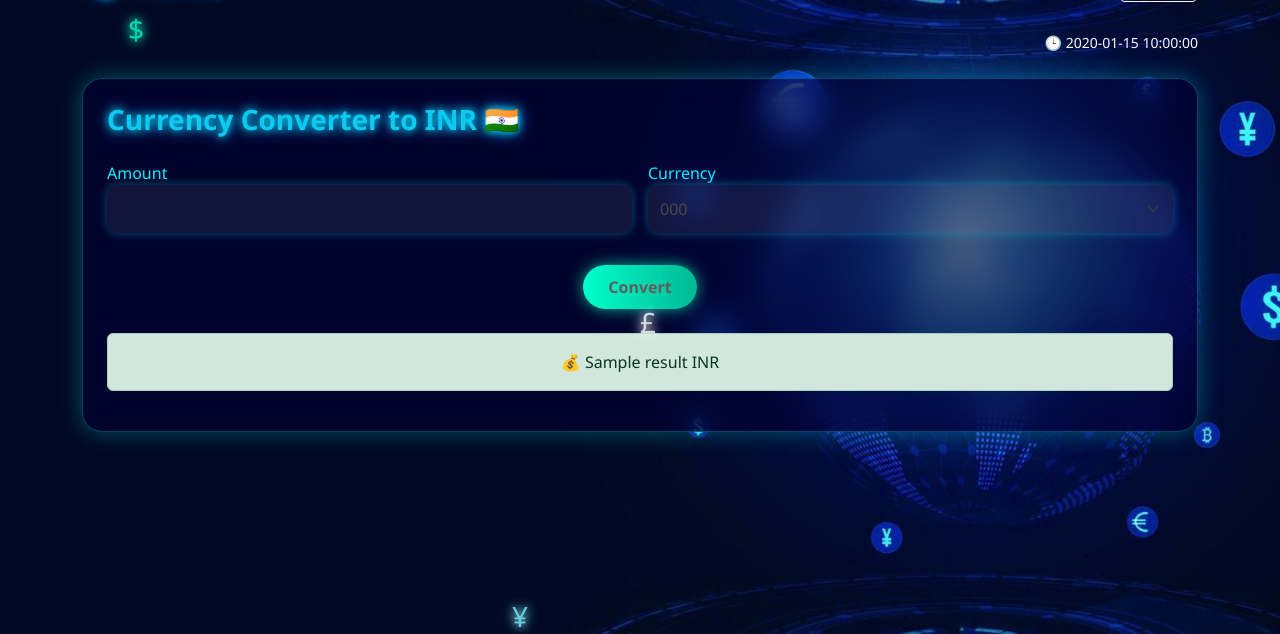
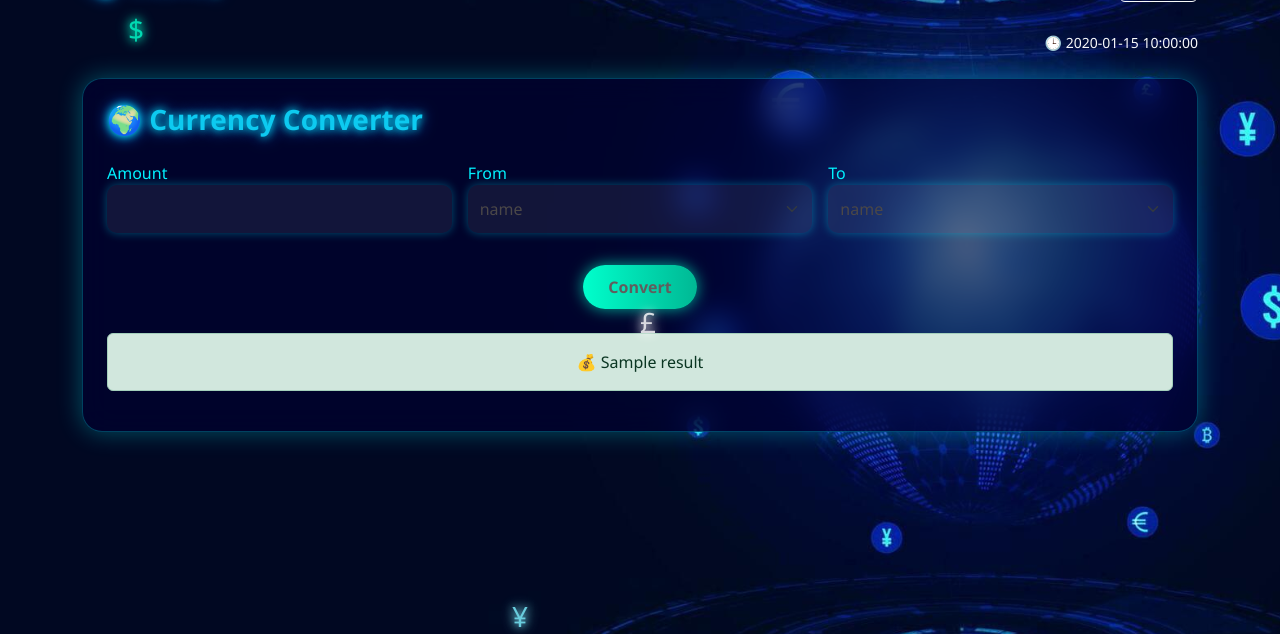
Before and after one commit to BHAVYSHETA/currency-convertor, a Flask app: template templates/index.html in a window 1280 px wide. Shown: the part 88-722 px from the top of the page. Run offline with Flask 3, Linux system fonts and the light colour scheme; the template is opened without the code that fills it: most values are stand-ins (such as "Sample title", 1, 10 or a date in 2020).

Commit message:
update templates and app.py

```diff
--- a/app.py
+++ b/app.py
@@ -2,19 +2,13 @@ from flask import send_from_directory
 from flask import Flask, render_template, request, redirect, url_for, session
 from datetime import datetime
 import os
+import requests
+
+# Your API key (replace with your real one)
+url = f"https://v6.exchangerate-api.com/v6/YOUR_API_KEY/latest/USD"
 
 app = Flask(__name__)
 app.secret_key = "secret123"
-
-# Currency conversion rates
-conversion_rates = {
-    "USD": 85.60, "AUD": 55.81, "CAD": 63.14, "EUR": 99.70, "GBP": 116.40,
-    "AED": 23.40, "CNY": 11.986, "NZD": 51.70, "BRL": 15.50, "SGD": 67.07,
-    "IDR": 0.05, "JPY": 0.60, "EGP": 1.85, "ZAR": 4.80, "KES": 0.70,
-    "NGN": 0.11, "BDT": 0.70, "PKR": 0.30, "NPR": 0.63, "BTN": 1.00,
-    "LKR": 0.29, "RUB": 1.08, "UAH": 2.08, "HKD": 11.00, "KZT": 1.70,
-    "TRY": 2.38, "THB": 2.53, "KPW": 0.10, "KRW": 0.06
-}
 
 # ---------------- Login Page ----------------
 @app.route("/", methods=["GET", "POST"])
@@ -38,12 +32,25 @@ def converter():
         return redirect(url_for("login"))
 
     result = None
+    conversion_rates = {}
+
+    # 🔥 Fetch live conversion rates from API
+    try:
+        response = requests.get(url)
+        data = response.json()
+        conversion_rates = data["conversion_rates"]   # dict like {"INR": 85.0, "EUR": 0.92, ...}
+    except:
+        return "⚠️ Error fetching live currency data."
+
     if request.method == "POST":
         try:
             amount = float(request.form["amount"])
-            currency = request.form["currency"]
-            rate = conversion_rates.get(currency)
-            if rate:
+            from_curr = request.form["from_curr"]
+            to_curr = request.form["to_curr"]
+
+            if from_curr in conversion_rates and to_curr in conversion_rates:
+                # relational conversion (any → any)
+                rate = conversion_rates[to_curr] / conversion_rates[from_curr]
                 result = round(amount * rate, 2)
         except:
             result = "⚠️ Invalid input."
@@ -70,16 +77,19 @@ if __name__ == "__main__":
     app.run(host="0.0.0.0", port=port)
 
 
+# ---------------- Error Page ----------------
 @app.errorhandler(404)
 def page_not_found(e):
     return render_template("login.html"), 404
 
+
+# ---------------- Google Verification ----------------
 @app.route('/google902b615e57984f03.html')
 def google_verification():
     return send_from_directory('static', 'google902b615e57984f03.html')
 
-from flask import send_from_directory
 
+# ---------------- Sitemap ----------------
 @app.route('/sitemap.xml')
 def sitemap():
     return send_from_directory('.', 'sitemap.xml')
--- a/templates/index.html
+++ b/templates/index.html
@@ -29,16 +29,24 @@
 
         <!-- Card -->
         <div class="card glass-card p-4">
-            <h3 class="text-info mb-4">Currency Converter to INR 🇮🇳</h3>
+            <h3 class="text-info mb-4">🌍 Currency Converter</h3>
             <form method="POST" class="row g-3">
-                <div class="col-md-6">
+                <div class="col-md-4">
                     <label>Amount</label>
                     <input type="number" step="0.01" class="form-control" name="amount" required>
                 </div>
-                <div class="col-md-6">
-                    <label>Currency</label>
-                    <select class="form-select" name="currency">
-                        {% for code in rates %}
+                <div class="col-md-4">
+                    <label>From</label>
+                    <select class="form-select" name="from_curr">
+                        {% for code in rates.keys() %}
+                        <option value="{{ code }}">{{ code }}</option>
+                        {% endfor %}
+                    </select>
+                </div>
+                <div class="col-md-4">
+                    <label>To</label>
+                    <select class="form-select" name="to_curr">
+                        {% for code in rates.keys() %}
                         <option value="{{ code }}">{{ code }}</option>
                         {% endfor %}
                     </select>
@@ -50,7 +58,7 @@
 
             {% if result %}
             <div class="alert alert-success text-center mt-4">
-                💰 {{ result }} INR
+                💰 {{ result }}
             </div>
             {% endif %}
         </div>
```
Lines whose indentation alone changed are shown as unchanged.
